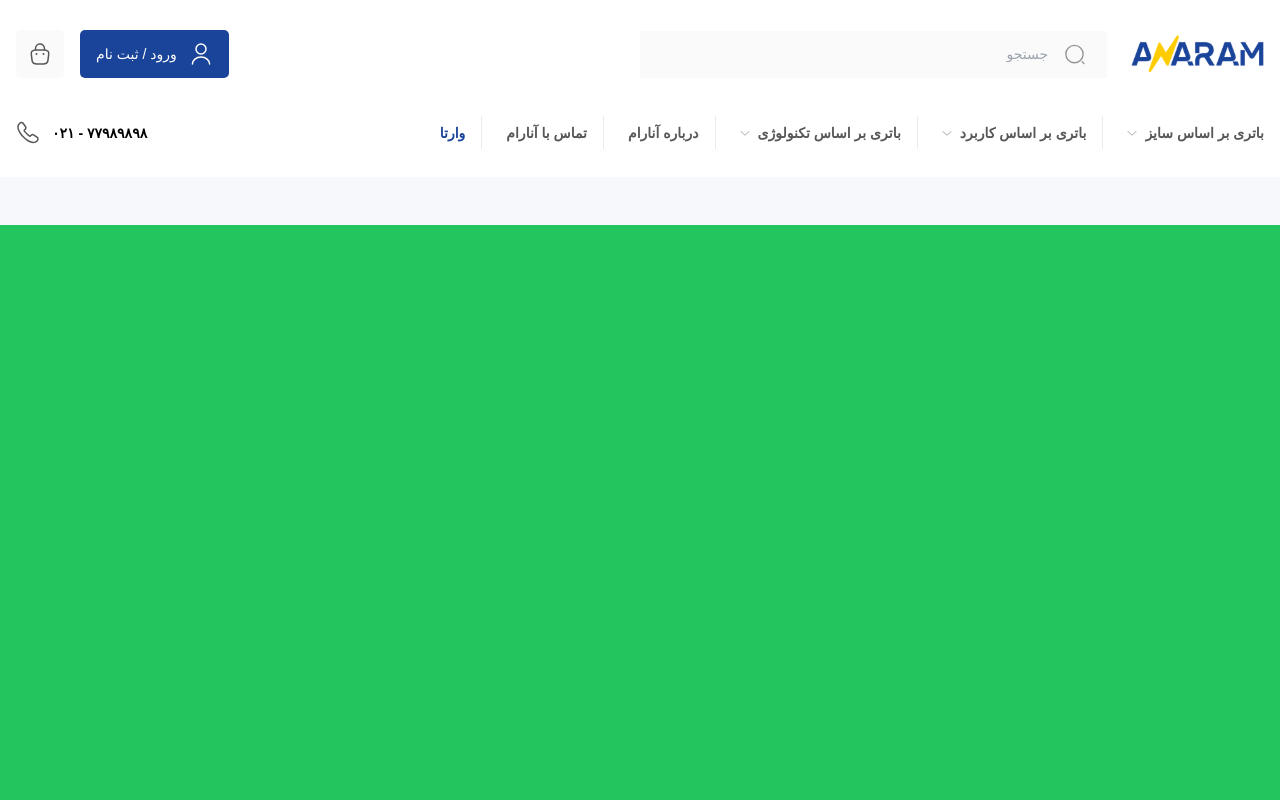
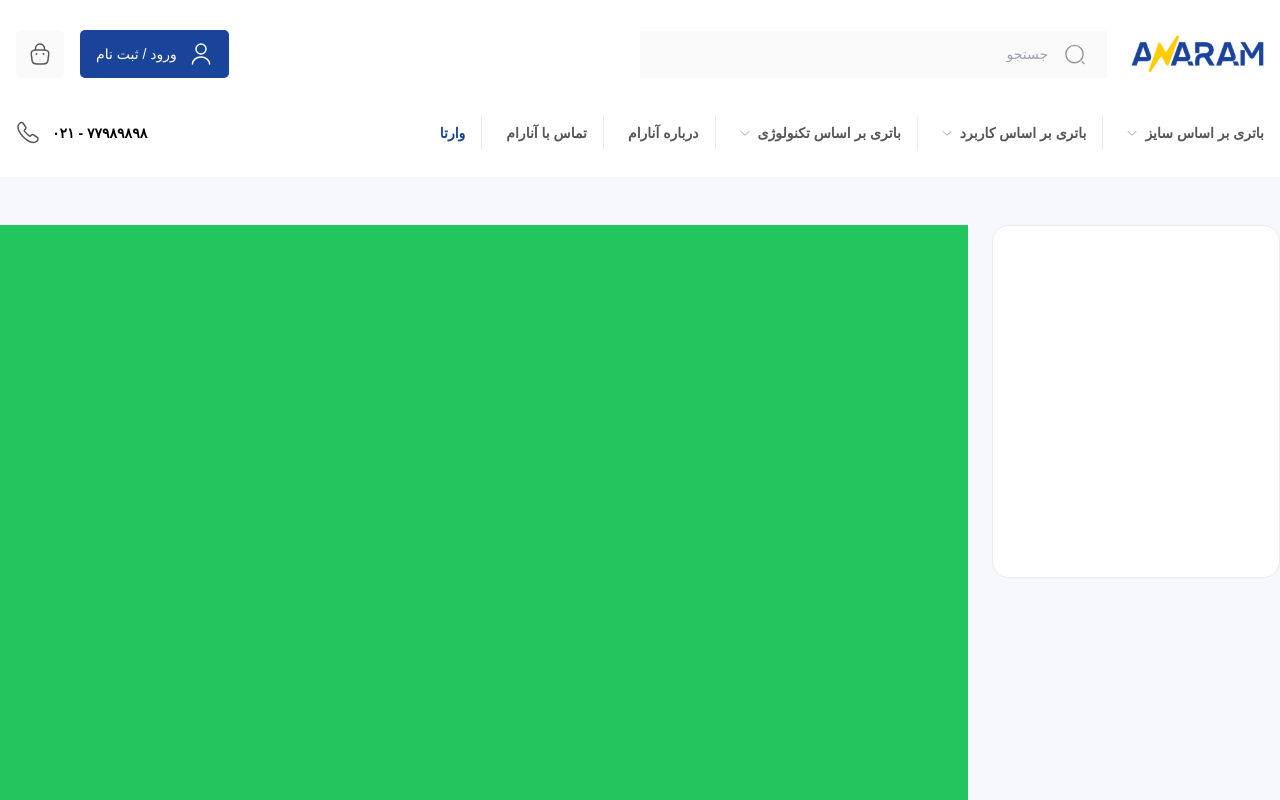
Before and after one commit to mahyarErshad/anaram-react, a React (Create React App) app: page /products in a window 1280 px wide. Shown: the top 800 px of the page. Built offline with nearby package versions, Linux system fonts and the light colour scheme; a web font is replaced by a local one.

Commit message:
Imported ProductsPageFilters

```diff
--- a/src/Pages/ProductsPage/ProductsPageContainer/ProductsPage.jsx
+++ b/src/Pages/ProductsPage/ProductsPageContainer/ProductsPage.jsx
@@ -1,9 +1,10 @@
 import React from "react";
+import ProductsPageFilters from "../ProductsPageFilters/ProductsPageFilters";
 
 function ProductsPage() {
   return (
     <section className="w-full max-lg:px-4 mx-auto max-w-[101.5625rem] flex justify-center gap-6 pt-12 pb-24">
-
+      <ProductsPageFilters />
       <div className="bg-green-500 h-screen flex-grow"></div>
     </section>
   );
```
